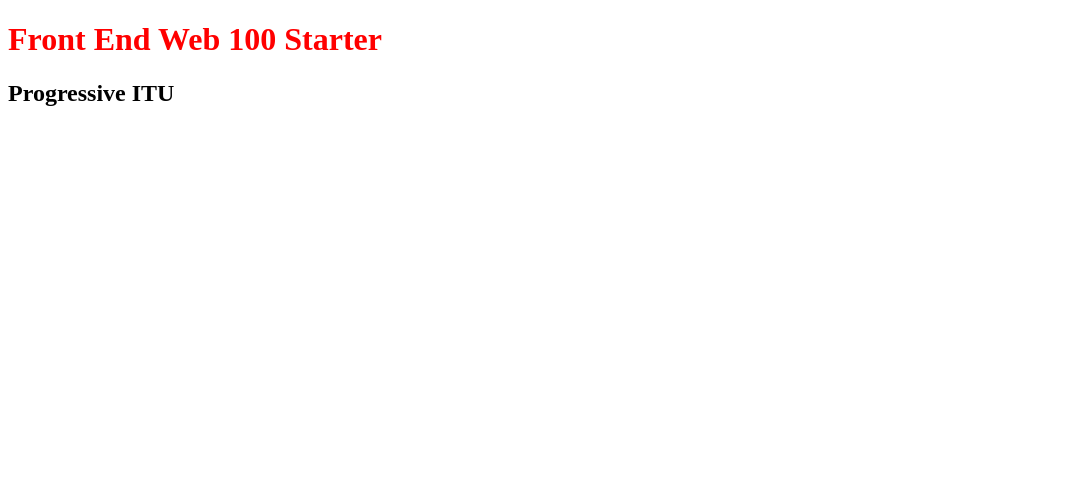
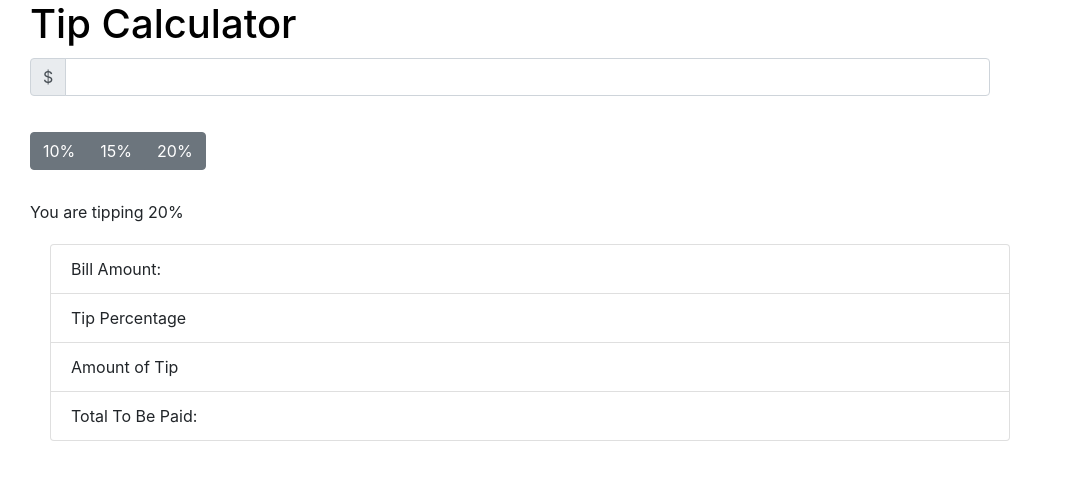
Before and after one commit to jrivec/few100-lab, a website built with webpack: page src/index.html in a window 1280 px wide. Shown: the whole page, without its empty margins (0-1065 px from the left). Built offline with nearby package versions, Linux system fonts and the light colour scheme.

Commit message:
bill amount enterable

```diff
--- a/src/index.html
+++ b/src/index.html
@@ -3,16 +3,51 @@
 
 <head>
     <meta charset="UTF-8">
-    <title>Front End Web 100</title>
+    <title>Tip Calculator</title>
+    <link rel="stylesheet"
+          href="https://stackpath.bootstrapcdn.com/bootstrap/4.4.1/css/bootstrap.min.css"
+          integrity="sha384-Vkoo8x4CGsO3+Hhxv8T/Q5PaXtkKtu6ug5TOeNV6gBiFeWPGFN9MuhOf23Q9Ifjh"
+          crossorigin="anonymous">
 </head>
 
 <body>
     <header>
-        <h1>Front End Web 100 Starter</h1>
-        <h2>Progressive ITU</h2>
+        <h1>Tip Calculator</h1>
     </header>
     <main>
+        <div class="input-group mb-3">
+            <div class="input-group-prepend">
+                <span class="input-group-text">$</span>
+            </div>
+            <input type="number"
+                   id="imputBillAmount"
+                   class="form-control"
+                   aria-label="Username"
+                   aria-describedby="basic-addon1">
+        </div>
+        <div class="btn-group"
+             role="group"
+             aria-label="Basic example">
+            <button type="button"
+                    class="btn btn-secondary">10%</button>
+            <button type="button"
+                    class="btn btn-secondary">15%</button>
+            <button type="button"
+                    class="btn btn-secondary">20%</button>
+        </div>
 
+        <div class="midLabel">You are tipping <span id="displayPercentage">20%</span></div>
+
+        <ul class="list-group">
+            <li class="list-group-item"
+                id="displayBillAmount">Bill Amount:</li>
+            <li class="list-group-item"
+                id="displayTipPercentage">Tip Percentage</li>
+            <li class="list-group-item"
+                id="displayAmountOfTip">Amount of Tip</li>
+            <li class="list-group-item"
+                id="displayTotal">Total To Be Paid:</li>
+        </ul>
     </main>
 </body>
 
--- a/src/index.ts
+++ b/src/index.ts
@@ -1,3 +1,14 @@
 
 import './styles.css';
-console.log('Ready to Party With Some TypeScript!');
+
+const inputBillAmount = document.getElementById('imputBillAmount') as HTMLInputElement;
+const displayBillAmount = document.getElementById('displayBillAmount') as HTMLLIElement;
+const displayTipPercentage = document.getElementById('displayTipPercentage') as HTMLLIElement;
+const displayAmountOfTip = document.getElementById('displayAmountOfTip') as HTMLLIElement;
+const displayTotal = document.getElementById('displayTotal') as HTMLLIElement;
+
+inputBillAmount.addEventListener('keyup', setBillAmount);
+
+function setBillAmount() {
+    displayBillAmount.innerText = `Bill Amount: $${inputBillAmount.value}`;
+}
--- a/src/styles.css
+++ b/src/styles.css
@@ -1,3 +1,28 @@
 h1 {
-    color:red;
+    color:black;
+    margin-left: 30px;
 }
+
+.input-group{
+    margin-left: 30px;
+    margin-top: 10px;
+    margin-bottom: 10px;
+    width: 75%;
+}
+
+.midLabel {
+    margin-left: 30px;
+    margin-top: 20px;
+    margin-bottom: 20px;
+}
+
+.btn-group {
+    margin-left: 30px;
+    margin-top: 20px;
+    margin-bottom: 10px;
+}
+
+.list-group {
+    margin-left: 50px;
+    width: 75%;
+}
```
